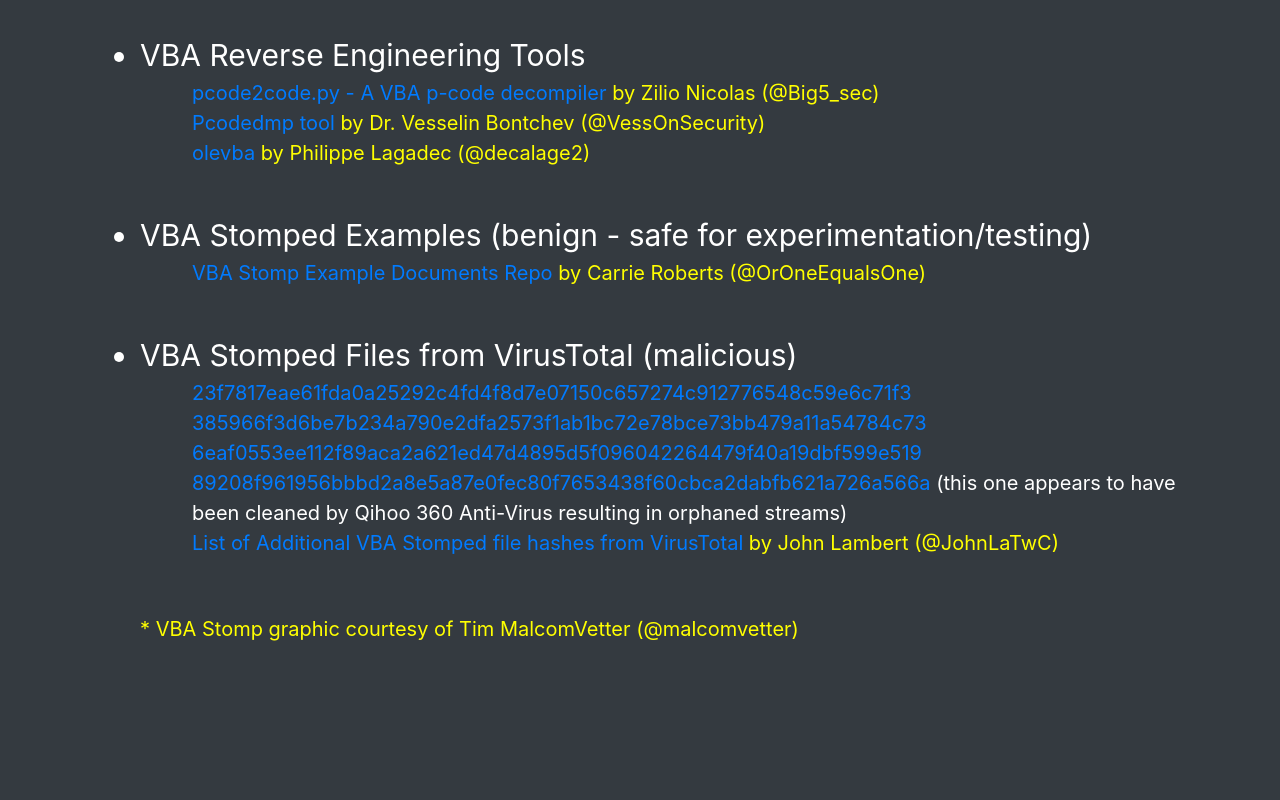
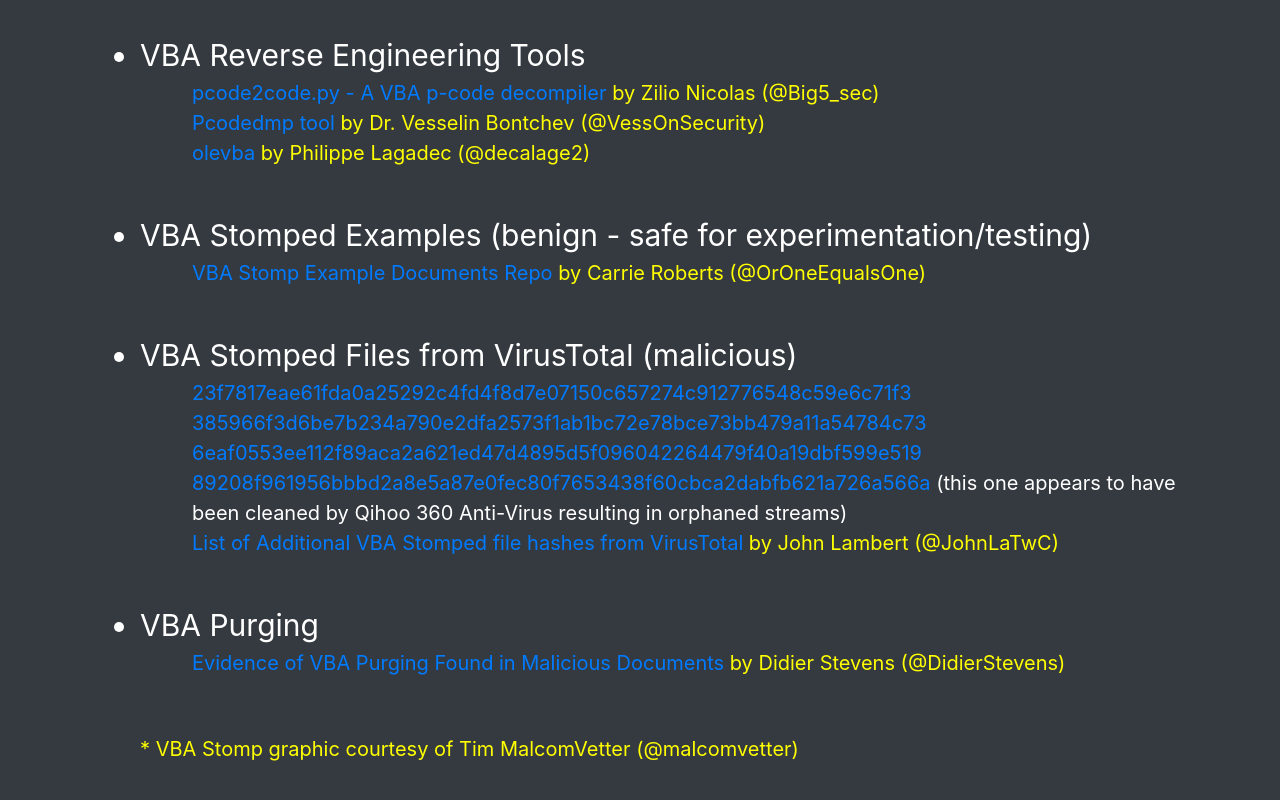
Before and after one commit to vbastomp/vbastomp.github.io, a plain HTML site: page index.html in a window 1280 px wide. Shown: the part 2200-3000 px from the top of the page. Before the commit the page ends 2960 px from the top, so only its background shows below. Drawn offline with nearby package versions, Linux system fonts and the light colour scheme.

Commit message:
vba purging refs

```diff
--- a/index.html
+++ b/index.html
@@ -71,6 +71,9 @@
 					<li id="links"><a href="https://www.virustotal.com/gui/file/89208f961956bbbd2a8e5a87e0fec80f7653438f60cbca2dabfb621a726a566a/detection">89208f961956bbbd2a8e5a87e0fec80f7653438f60cbca2dabfb621a726a566a</a> (this one appears to have been cleaned by Qihoo 360 Anti-Virus resulting in orphaned streams)</li>
 					<li id="links"><a href="https://gist.github.com/JohnLaTwC/987a4758ad72b93721a6fdeff9f4e717">List of Additional VBA Stomped file hashes from VirusTotal</a><span id="by"> by John Lambert (@JohnLaTwC)</span></li>
 					</br>
+					<li>VBA Purging</li>
+					<li id="links"><a href="https://blog.nviso.eu/2020/02/25/evidence-of-vba-purging-found-in-malicious-documents/">Evidence of VBA Purging Found in Malicious Documents</a><span id="by"> by Didier Stevens (@DidierStevens)</span></li>
+					</br>
 					<span id="graphic">* VBA Stomp graphic courtesy of Tim MalcomVetter (@malcomvetter)</span>
                 </ul>
             </div>
```
